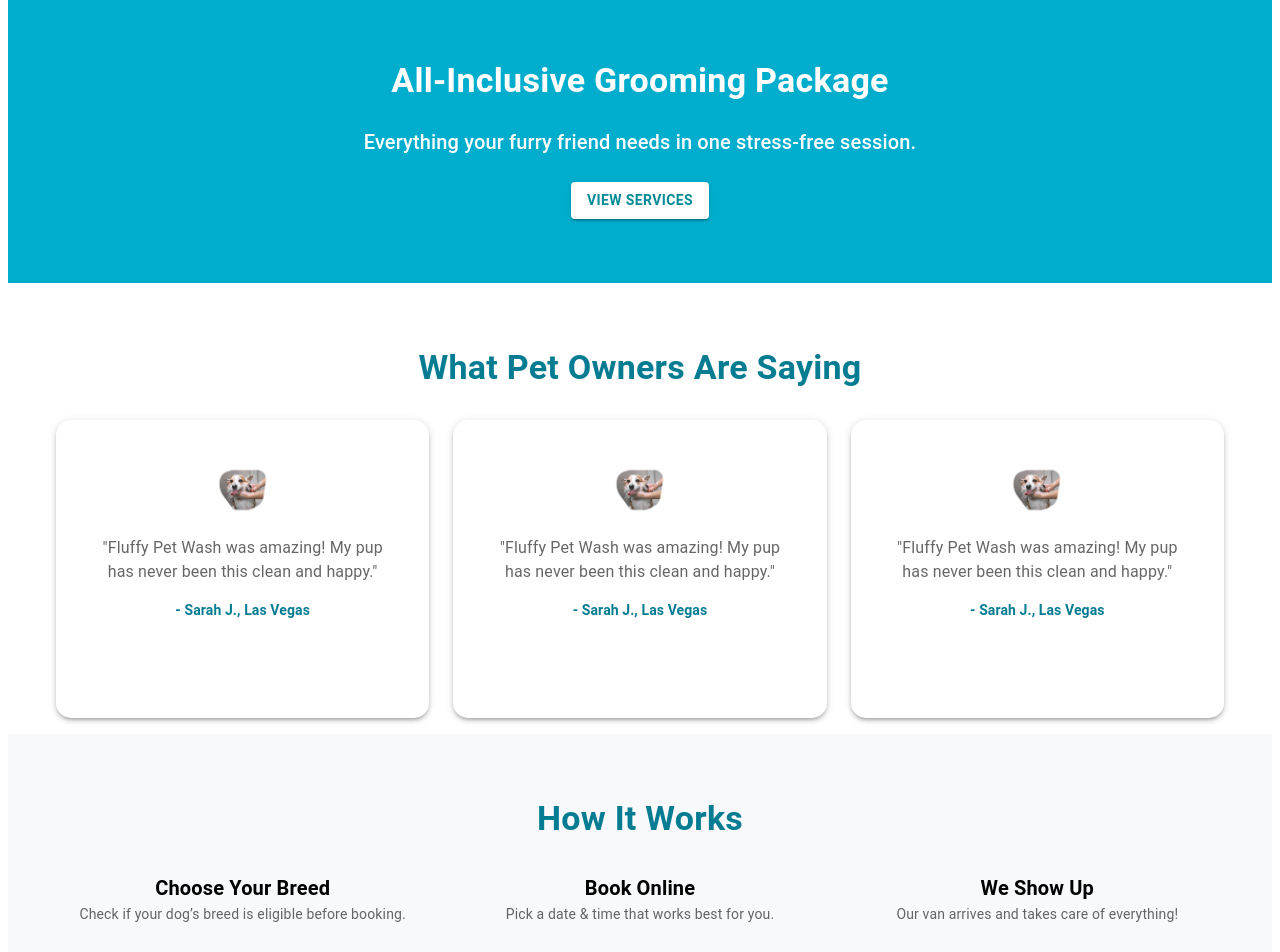
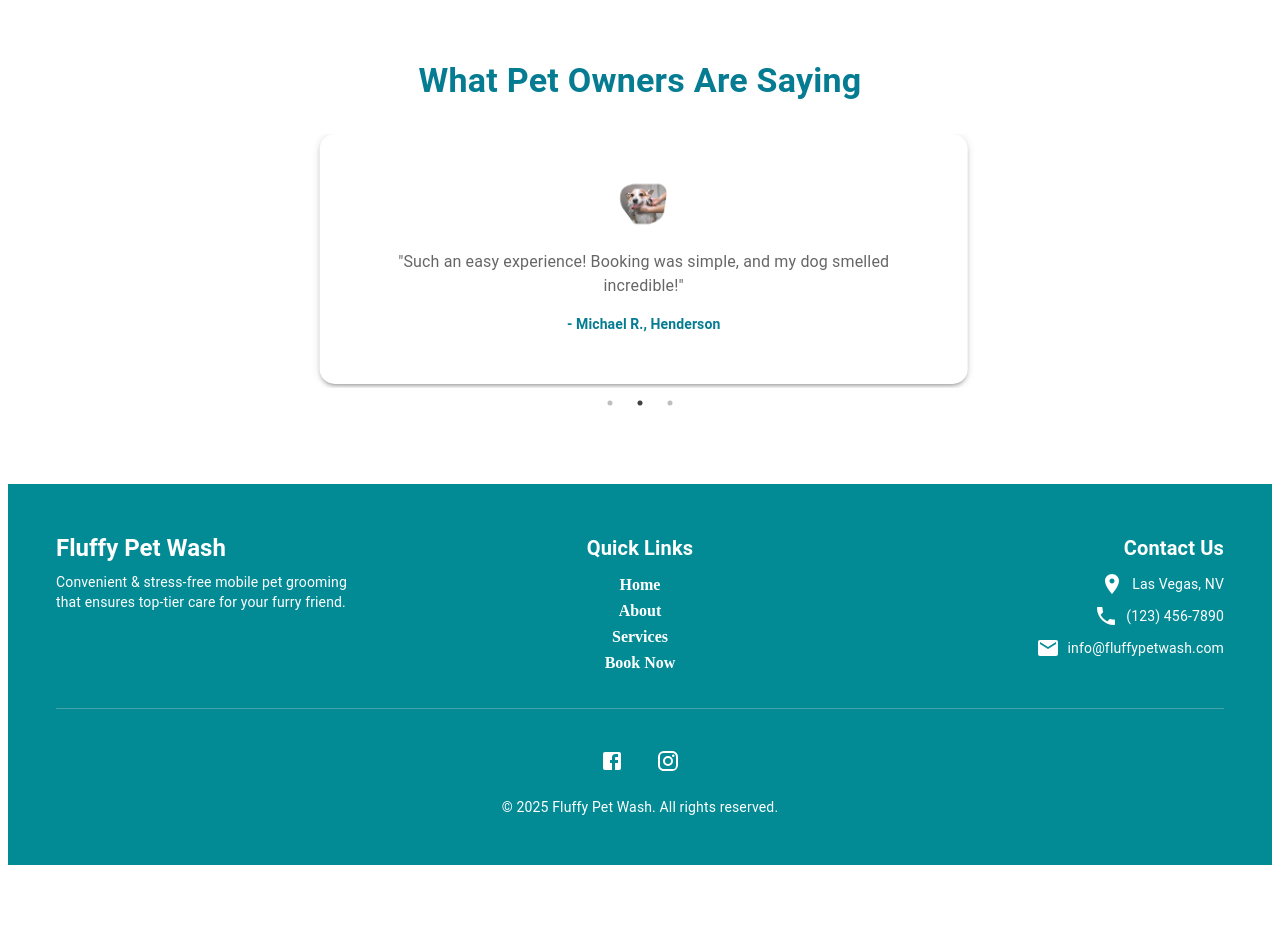
Before and after one commit to crisboxing11/Fluffy, a Next.js app: page /HomePage in a window 1280 px wide. Shown: the part 1120-2072 px from the top of the page. After the commit the page ends 1993 px from the top, so only its background shows below. Built offline with nearby package versions, Linux system fonts and the light colour scheme.

Commit message:
added react motion

```diff
--- a/package.json
+++ b/package.json
@@ -23,13 +23,16 @@
     "pg": "^8.13.1",
     "react": "^19.0.0",
     "react-dom": "^19.0.0",
-    "react-icons": "^5.4.0"
+    "react-icons": "^5.4.0",
+    "react-slick": "^0.30.3",
+    "slick-carousel": "^1.8.1"
   },
   "devDependencies": {
     "@eslint/eslintrc": "^3",
     "@types/node": "^20",
     "@types/react": "^19",
     "@types/react-dom": "^19",
+    "@types/react-slick": "^0.23.13",
     "eslint": "^9",
     "eslint-config-next": "15.1.4",
     "postcss": "^8.4.49",
--- a/pages/HomePage.tsx
+++ b/pages/HomePage.tsx
@@ -3,13 +3,36 @@ import Image from 'next/image';
 import PetsIcon from '@mui/icons-material/Pets';
 import StarIcon from '@mui/icons-material/Star';
 import SpaIcon from '@mui/icons-material/Spa';
-import DogImage from '../public/Dog2.png'; // Replace with an optimized hero image
-import TestimonialImage from '../public/Dog3.png'; // Replace with a customer testimonial image
+import Slider from 'react-slick';
+import "slick-carousel/slick/slick.css";
+import "slick-carousel/slick/slick-theme.css";
+import { motion } from 'framer-motion'; // ✅ Import Framer Motion for animations
+import DogImage from '../public/Dog2.png';
+import TestimonialImage from '../public/Dog3.png';
+
+// Testimonial Carousel Settings
+const testimonialSettings = {
+  dots: true,
+  infinite: true,
+  speed: 800,
+  slidesToShow: 1,
+  slidesToScroll: 1,
+  autoplay: true,
+  autoplaySpeed: 5000,
+  adaptiveHeight: true,
+};
+
+// Fade-In & Slide-Up Animation
+const fadeInUp = {
+  hidden: { opacity: 0, y: 50 },
+  visible: { opacity: 1, y: 0, transition: { duration: 1 } },
+};
 
 const Home = () => {
   return (
     <Box>
-      {/* Hero Section */}
+      {/* Hero Section with Fade & Slide Effect */}
+      <motion.div initial="hidden" animate="visible" variants={fadeInUp}>
         <Box
           sx={{
             position: 'relative',
@@ -29,15 +52,20 @@ const Home = () => {
             layout="fill"
             objectFit="cover"
             priority
-          style={{ opacity: 0.4 }}
+            style={{ opacity: 0.5 }}
           />
           <Box sx={{ position: 'relative', zIndex: 2, px: 3 }}>
-          <Typography variant="h2" fontWeight="bold" sx={{ fontSize: { xs: '2rem', md: '3.5rem' }, color: '#067C92' }}>
+            <Typography
+              variant="h2"
+              fontWeight="bold"
+              sx={{ fontSize: { xs: '2rem', md: '3.5rem' }, color: '#067C92' }}
+            >
               Luxury Mobile Pet Grooming
             </Typography>
             <Typography variant="h5" sx={{ maxWidth: 600, mx: 'auto', mt: 2, color: '#333' }}>
               Bringing stress-free, professional pet grooming straight to your doorstep.
             </Typography>
+            <motion.div whileHover={{ scale: 1.05 }} transition={{ duration: 0.3 }}>
               <Button
                 variant="contained"
                 color="secondary"
@@ -50,16 +78,19 @@ const Home = () => {
                   fontWeight: 'bold',
                   textTransform: 'none',
                   background: 'linear-gradient(90deg, #00ADCD, #038B95)',
-              '&:hover': { background: 'linear-gradient(90deg, #038B95, #00ADCD)', transform: 'scale(1.05)' },
+                  '&:hover': { background: 'linear-gradient(90deg, #038B95, #00ADCD)' },
                 }}
                 href="#booking"
               >
                 Book an Appointment
               </Button>
+            </motion.div>
           </Box>
         </Box>
+      </motion.div>
 
       {/* Why Choose Us Section */}
+      <motion.div initial="hidden" whileInView="visible" variants={fadeInUp} viewport={{ once: true }}>
         <Box sx={{ py: 8, px: { xs: 3, md: 6 }, textAlign: 'center', bgcolor: '#F8F9FA' }}>
           <Typography variant="h4" fontWeight="bold" mb={4} color="#067C92">
             Why Choose Fluffy Pet Wash?
@@ -71,6 +102,7 @@ const Home = () => {
               { title: "Convenient Mobile Service", icon: PetsIcon, desc: "We come to you, saving you time and ensuring your pet’s comfort." },
             ].map((feature, index) => (
               <Grid item xs={12} sm={6} md={4} key={index}>
+                <motion.div whileHover={{ scale: 1.05 }} transition={{ duration: 0.3 }}>
                   <Card sx={{ boxShadow: 3, padding: 3, borderRadius: '15px', bgcolor: 'white', height: '100%' }}>
                     <CardContent sx={{ display: 'flex', flexDirection: 'column', alignItems: 'center' }}>
                       <feature.icon sx={{ color: '#038B95', fontSize: 50, mb: 2 }} />
@@ -78,76 +110,51 @@ const Home = () => {
                       <Typography variant="body2" color="textSecondary" textAlign="center" mt={1}>{feature.desc}</Typography>
                     </CardContent>
                   </Card>
+                </motion.div>
               </Grid>
             ))}
           </Grid>
         </Box>
+      </motion.div>
 
-      {/* Services Overview */}
-      <Box sx={{ py: 8, textAlign: 'center', bgcolor: '#00ADCD', color: 'white' }}>
-        <Typography variant="h4" fontWeight="bold" mb={3}>
-          All-Inclusive Grooming Package
-        </Typography>
-        <Typography variant="h6" sx={{ maxWidth: 700, mx: 'auto', mb: 3 }}>
-          Everything your furry friend needs in one stress-free session.
-        </Typography>
-        <Button variant="contained" sx={{ bgcolor: 'white', color: '#038B95', fontWeight: 'bold' }} href="/services">
-          View Services
-        </Button>
-      </Box>
-
-      {/* Testimonials */}
+      {/* Testimonials with Carousel */}
+      <motion.div initial="hidden" whileInView="visible" variants={fadeInUp} viewport={{ once: true }}>
         <Box sx={{ py: 8, px: { xs: 3, md: 6 }, textAlign: 'center' }}>
           <Typography variant="h4" fontWeight="bold" mb={4} color="#067C92">
             What Pet Owners Are Saying
           </Typography>
-        <Grid container spacing={3} justifyContent="center">
-          {[1, 2, 3].map((review, index) => (
-            <Grid item xs={12} sm={6} md={4} key={index}>
-              <Card sx={{ boxShadow: 3, padding: 3, borderRadius: '15px', bgcolor: 'white', height: '100%' }}>
+
+          <Slider {...testimonialSettings}>
+            {[
+              { name: "Sarah J., Las Vegas", text: "Fluffy Pet Wash was amazing! My pup has never been this clean and happy." },
+              { name: "Michael R., Henderson", text: "Such an easy experience! Booking was simple, and my dog smelled incredible!" },
+              { name: "Jessica W., Summerlin", text: "The groomers were so gentle, and my dog absolutely loved it!" },
+            ].map((review, index) => (
+              <Card
+                key={index}
+                sx={{
+                  boxShadow: 3,
+                  padding: 3,
+                  borderRadius: '15px',
+                  bgcolor: 'white',
+                  maxWidth: 600,
+                  mx: 'auto'
+                }}
+              >
                 <CardContent>
                   <Avatar src={TestimonialImage.src} sx={{ width: 60, height: 60, mx: 'auto', mb: 2 }} />
                   <Typography variant="body1" textAlign="center" color="textSecondary">
-                    &quot;Fluffy Pet Wash was amazing! My pup has never been this clean and happy.&quot;
+                    &quot;{review.text}&quot;
                   </Typography>
                   <Typography variant="subtitle2" fontWeight="bold" color="#067C92" mt={2}>
-                    - Sarah J., Las Vegas
+                    - {review.name}
                   </Typography>
                 </CardContent>
               </Card>
-            </Grid>
             ))}
-        </Grid>
+          </Slider>
         </Box>
-
-      {/* Booking Process */}
-      <Box sx={{ py: 8, px: { xs: 3, md: 6 }, textAlign: 'center', bgcolor: '#F8F9FA' }}>
-        <Typography variant="h4" fontWeight="bold" mb={4} color="#067C92">
-          How It Works
-        </Typography>
-        <Grid container spacing={3} justifyContent="center">
-          {[
-            { step: "Choose Your Breed", desc: "Check if your dog’s breed is eligible before booking." },
-            { step: "Book Online", desc: "Pick a date & time that works best for you." },
-            { step: "We Show Up", desc: "Our van arrives and takes care of everything!" },
-          ].map((item, index) => (
-            <Grid item xs={12} sm={6} md={4} key={index}>
-              <Typography variant="h6" fontWeight="bold">{item.step}</Typography>
-              <Typography variant="body2" color="textSecondary">{item.desc}</Typography>
-            </Grid>
-          ))}
-        </Grid>
-      </Box>
-
-      {/* Final CTA */}
-      <Box sx={{ py: 6, textAlign: 'center', bgcolor: '#038B95', color: 'white' }}>
-        <Typography variant="h4" fontWeight="bold">
-          Ready to Pamper Your Pet?
-        </Typography>
-        <Button variant="contained" size="large" sx={{ mt: 3, bgcolor: 'white', color: '#038B95', fontWeight: 'bold' }} href="#booking">
-          Book Now
-        </Button>
-      </Box>
+      </motion.div>
     </Box>
   );
 };
--- a/styles/globals.css
+++ b/styles/globals.css
@@ -11,17 +11,26 @@ body {
   color: #333333;
 }
 
-h1, h2, h3, h4, h5, h6 {
-  color: #002f4b; /* Dark Blue */
+h1,
+h2,
+h3,
+h4,
+h5,
+h6 {
+  color: #002f4b;
+  /* Dark Blue */
 }
 
 a {
   text-decoration: none;
-  color: #02a7cf; /* Light Teal */
+  color: #02a7cf;
+  /* Light Teal */
+  transition: color 0.3s ease-in-out;
 }
 
 a:hover {
-  color: #a1e0e3; /* Pastel Teal */
+  color: #a1e0e3;
+  /* Pastel Teal */
 }
 
 /* Buttons */
@@ -29,53 +38,112 @@ button {
   font-family: 'Arial', sans-serif;
   border: none;
   cursor: pointer;
+  transition: all 0.3s ease-in-out;
 }
 
 button.primary {
-  background-color: #02a7cf; /* Light Teal */
+  background-color: #02a7cf;
+  /* Light Teal */
   color: #ffffff;
-  padding: 10px 20px;
+  padding: 12px 24px;
   border-radius: 5px;
-  transition: background-color 0.3s;
+  font-weight: bold;
 }
 
 button.primary:hover {
-  background-color: #004d61; /* Teal Blue */
+  background-color: #004d61;
+  /* Teal Blue */
+  transform: scale(1.05);
 }
 
 button.secondary {
   background-color: transparent;
   color: #ffffff;
   border: 2px solid #ffffff;
-  padding: 10px 20px;
+  padding: 12px 24px;
   border-radius: 5px;
-  transition: all 0.3s;
 }
 
 button.secondary:hover {
-  background-color: #a1e0e3; /* Pastel Teal */
+  background-color: #a1e0e3;
+  /* Pastel Teal */
   border-color: #a1e0e3;
+  transform: scale(1.05);
 }
 
 /* Alerts */
 .alert {
-  background-color: #fcca46; /* Yellow */
-  color: #333333; /* Dark Gray */
+  background-color: #fcca46;
+  /* Yellow */
+  color: #333333;
+  /* Dark Gray */
   padding: 15px;
   border-radius: 5px;
   text-align: center;
+  font-weight: bold;
 }
 
 /* Form Fields */
-input, select {
-  border: 1px solid #d9e1e8; /* Light Gray-Blue */
-  padding: 10px;
+input,
+select {
+  border: 1px solid #d9e1e8;
+  /* Light Gray-Blue */
+  padding: 12px;
   border-radius: 5px;
   width: 100%;
+  transition: border-color 0.3s ease-in-out;
 }
 
-input:focus, select:focus {
-  border-color: #02a7cf; /* Light Teal */
+input:focus,
+select:focus {
+  border-color: #02a7cf;
+  /* Light Teal */
   outline: none;
   box-shadow: 0 0 5px #02a7cf;
 }
+
+/* =============== SLICK CAROUSEL STYLES =============== */
+.slick-prev,
+.slick-next {
+  z-index: 10;
+}
+
+.slick-prev:before,
+.slick-next:before {
+  color: #067C92 !important;
+  /* Adjust arrow color */
+  font-size: 20px !important;
+}
+
+.slick-dots li button:before {
+  color: #067C92 !important;
+  /* Dot color */
+  font-size: 12px;
+}
+
+.slick-dots li.slick-active button:before {
+  color: #038B95 !important;
+  /* Active dot color */
+}
+
+/* Ensure testimonials look great */
+.slick-slide {
+  display: flex;
+  justify-content: center;
+  align-items: center;
+}
+
+/* Mobile Optimization */
+@media screen and (max-width: 768px) {
+
+  .slick-prev,
+  .slick-next {
+    display: none !important;
+    /* Hides arrows on mobile */
+  }
+
+  .slick-dots {
+    bottom: -10px;
+    /* Adjust positioning */
+  }
+}
```
Also changed, not shown: pages/about.tsx (+39 -63 lines), pages/services.tsx (+27 -44 lines), 1 other file (tests, documents, lock files or other folders). Lines whose indentation alone changed are shown as unchanged.
